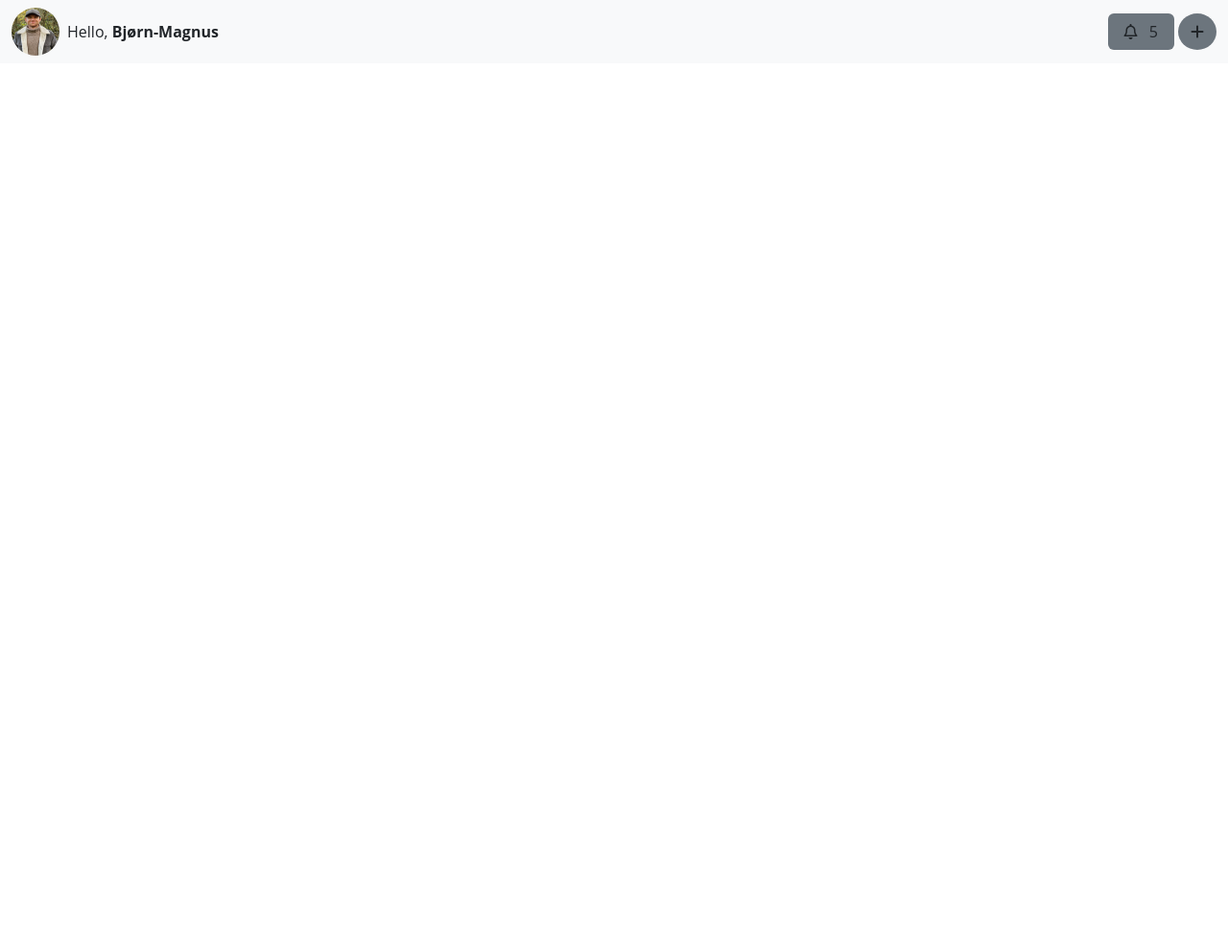
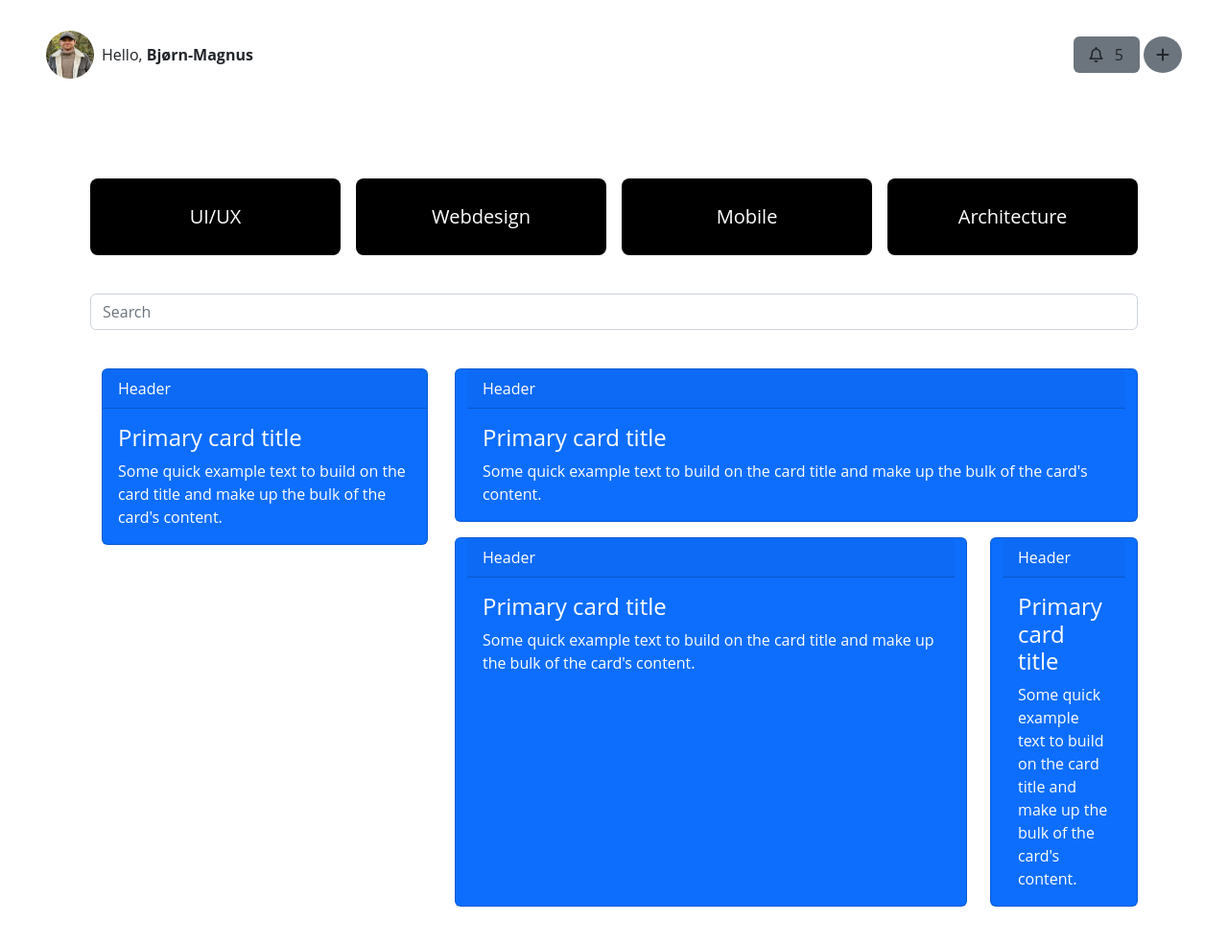
Before and after one commit to bmsf/css-frameworks, a website: page index.html in a window 1280 px wide. Shown: the whole page at 96% size. Before the commit the page ends 800 px from the top, so only its background shows below. Drawn offline with Linux system fonts and the light colour scheme.

Commit message:
Grid section with posts for desktop

```diff
--- a/index.html
+++ b/index.html
@@ -12,8 +12,8 @@
 		></script>
 	</head>
 	<body>
-		<nav class="navbar bg-light">
-			<div class="container-fluid">
+		<nav class="navbar">
+			<div class="container-fluid py-0 py-md-4 px-md-5">
 				<div class="d-flex align-items-center">
 					<img
 						src="./assets/meg.jpeg"
@@ -35,5 +35,86 @@
 				</div>
 			</div>
 		</nav>
+		<main>
+			<section class="container mt-5">
+				<div class="rounded p-4 gap-3 mb-3 row">
+					<button type="button" class="btn text-white bg-black col btn-lg p-4">
+						UI/UX
+					</button>
+					<button class="btn text-white bg-black col btn-lg p-4">
+						Webdesign
+					</button>
+					<button class="btn text-white bg-black col btn-lg p-4">Mobile</button>
+					<button class="btn text-white bg-black col btn-lg p-4">
+						Architecture
+					</button>
+				</div>
+			</section>
+			<form class="form-inline px-4 container">
+				<input class="form-control mr-sm-2" placeholder="Search" />
+			</form>
+			<section class="container mt-3">
+				<div class="row p-4 gap-3">
+					<div class="col-4">
+						<div class="card col text-white bg-primary mb-3">
+							<div class="card-header">Header</div>
+							<div class="card-body">
+								<h4 class="card-title">Primary card title</h4>
+								<p class="card-text">
+									Some quick example text to build on the card title and make up
+									the bulk of the card's content.
+								</p>
+							</div>
+						</div>
+					</div>
+					<div class="col">
+						<div class="row row-cols gap-4">
+							<div class="card col-4 text-white bg-primary mb-3 d-none">
+								<div class="card-header">Header</div>
+								<div class="card-body">
+									<h4 class="card-title">Primary card title</h4>
+									<p class="card-text">
+										Some quick example text to build on the card title and make
+										up the bulk of the card's content.
+									</p>
+								</div>
+							</div>
+							<div class="card col text-white bg-primary mb-3">
+								<div class="card-header">Header</div>
+								<div class="card-body">
+									<h4 class="card-title">Primary card title</h4>
+									<p class="card-text">
+										Some quick example text to build on the card title and make
+										up the bulk of the card's content.
+									</p>
+								</div>
+							</div>
+						</div>
+						<div class="row gap-4">
+							<div class="card col-9 text-white bg-primary mb-3">
+								<div class="card-header">Header</div>
+								<div class="card-body">
+									<h4 class="card-title">Primary card title</h4>
+									<p class="card-text">
+										Some quick example text to build on the card title and make
+										up the bulk of the card's content.
+									</p>
+								</div>
+							</div>
+							<div class="card col text-white bg-primary mb-3">
+								<div class="card-header">Header</div>
+								<div class="card-body">
+									<h4 class="card-title">Primary card title</h4>
+									<p class="card-text">
+										Some quick example text to build on the card title and make
+										up the bulk of the card's content.
+									</p>
+								</div>
+							</div>
+						</div>
+					</div>
+				</div>
+			</section>
+		</main>
 	</body>
 </html>
--- a/src/scss/styles.scss
+++ b/src/scss/styles.scss
@@ -1,11 +1,14 @@
 @import 'variables';
 @import '../../node_modules/bootstrap/scss/bootstrap';
+
+$primary: #f2f2f2;
+$secondary: #2f3235;
+$success: #203f59;
+$info: #8c7472;
+$warning: #011640;
+$black: #0d0d0d;
 
 p {
 	margin: 0;
 	padding: 0;
 }
-
-.profile-img {
-	width: 5%;
-}
```
Also changed, not shown: dist/css/styles.css, 1 other file.
